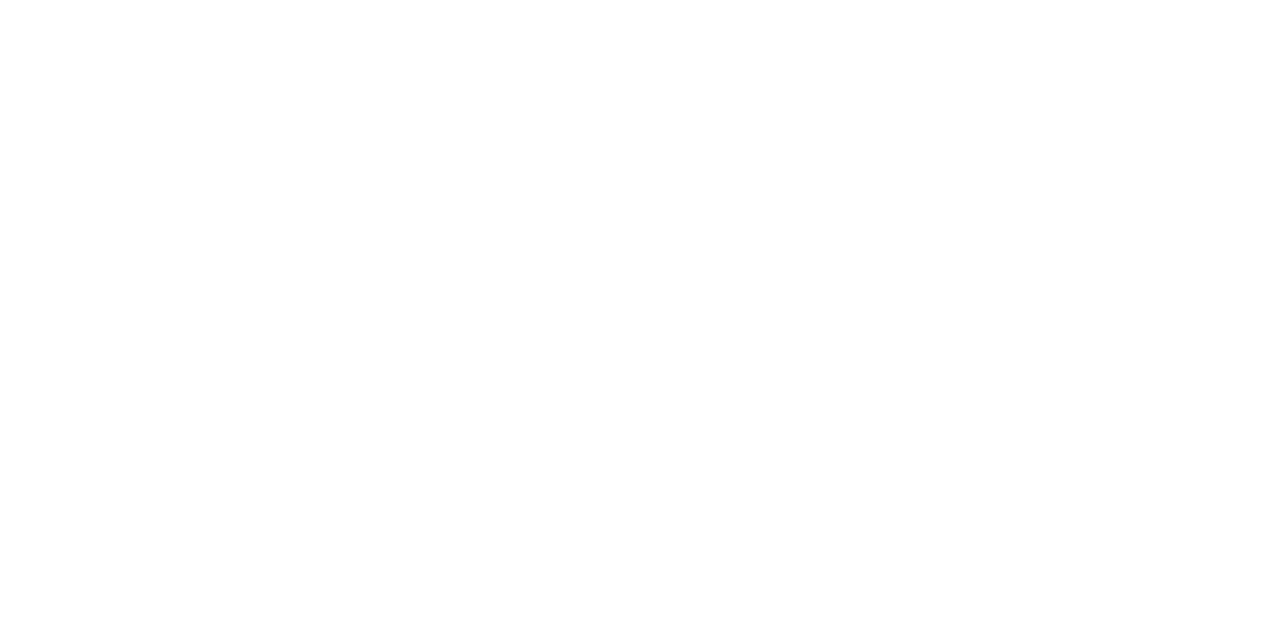
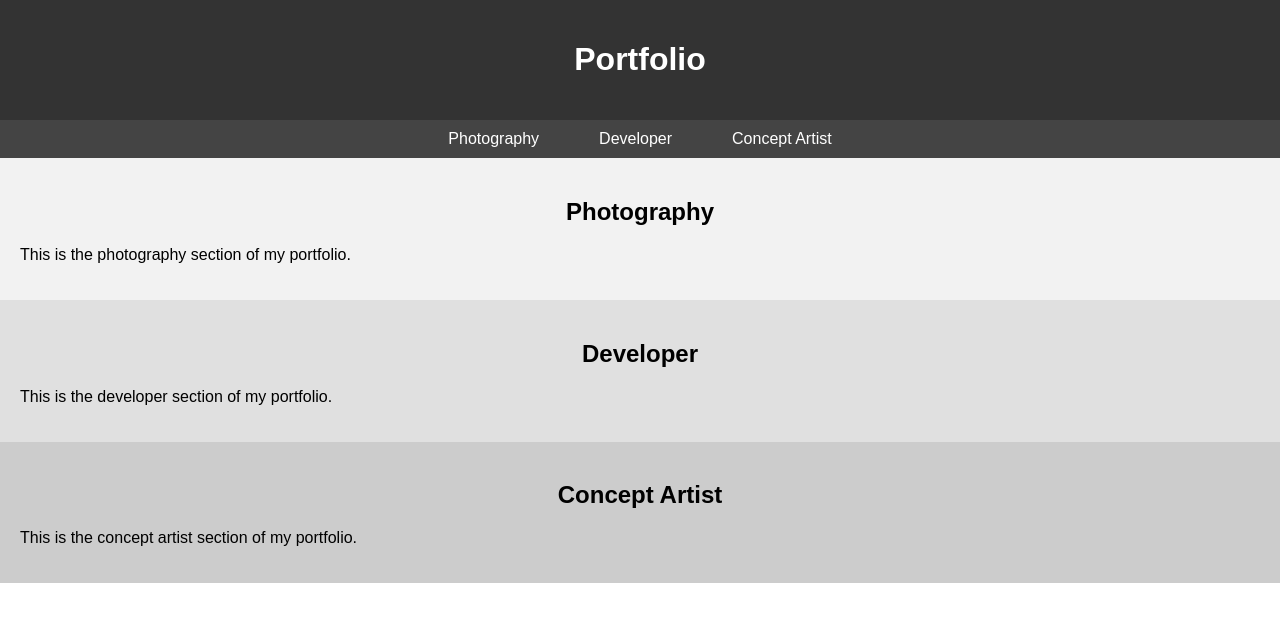
Before and after one commit to alvaro347/afrstudio, a React (Create React App) app: page / in a window 1280 px wide. Shown: the top 622 px of the page. Built offline with nearby package versions, Linux system fonts and the light colour scheme.

Commit message:
Simple HTML and CSS

```diff
--- a/src/App.js
+++ b/src/App.js
@@ -1,10 +1,11 @@
-import logo from './img/logo.svg';
+// import logo from './img/logo.svg';
 import './css/App.css';
+import MainPage from './pages/MainPage';
 
 function App() {
   return (
     <div className="App">
-
+      <MainPage />
     </div>
   );
 }
--- a/src/css/App.css
+++ b/src/css/App.css
@@ -1,4 +1,4 @@
-.App {
+/* .App {
   text-align: center;
 }
 
@@ -35,4 +35,4 @@
   to {
     transform: rotate(360deg);
   }
-}
+} */
--- /dev/null
+++ b/src/css/MainPage.css
@@ -0,0 +1,42 @@
+body {
+  font-family: Arial, sans-serif;
+  margin: 0;
+  padding: 0;
+}
+header {
+  background-color: #333;
+  color: #fff;
+  padding: 20px;
+  text-align: center;
+}
+nav {
+  background-color: #444;
+  text-align: center;
+  padding: 10px 0;
+}
+nav a {
+  color: #fff;
+  text-decoration: none;
+  padding: 10px 20px;
+  margin: 0 10px;
+  border-radius: 5px;
+  transition: background-color 0.3s ease;
+}
+nav a:hover {
+  background-color: #555;
+}
+section {
+  padding: 20px;
+}
+h2 {
+  text-align: center;
+}
+.photography {
+  background-color: #f2f2f2;
+}
+.developer {
+  background-color: #e0e0e0;
+}
+.concept-artist {
+  background-color: #cccccc;
+}
--- a/src/css/index.css
+++ b/src/css/index.css
@@ -1,4 +1,4 @@
-body {
+/* body {
   margin: 0;
   font-family: -apple-system, BlinkMacSystemFont, 'Segoe UI', 'Roboto', 'Oxygen',
     'Ubuntu', 'Cantarell', 'Fira Sans', 'Droid Sans', 'Helvetica Neue',
@@ -10,4 +10,4 @@
 code {
   font-family: source-code-pro, Menlo, Monaco, Consolas, 'Courier New',
     monospace;
-}
+} */
--- /dev/null
+++ b/src/pages/MainPage.jsx
@@ -0,0 +1,31 @@
+import React from "react";
+import '../css/MainPage.css'
+
+function MainPage() {
+	return (
+		<div>
+			<header>
+				<h1>Portfolio</h1>
+			</header>
+			<nav>
+				<a href="#photography">Photography</a>
+				<a href="#developer">Developer</a>
+				<a href="#concept-artist">Concept Artist</a>
+			</nav>
+			<section id="photography" class="photography">
+				<h2>Photography</h2>
+				<p>This is the photography section of my portfolio.</p>
+			</section>
+			<section id="developer" class="developer">
+				<h2>Developer</h2>
+				<p>This is the developer section of my portfolio.</p>
+			</section>
+			<section id="concept-artist" class="concept-artist">
+				<h2>Concept Artist</h2>
+				<p>This is the concept artist section of my portfolio.</p>
+			</section>
+		</div>
+	);
+}
+
+export default MainPage;
```
